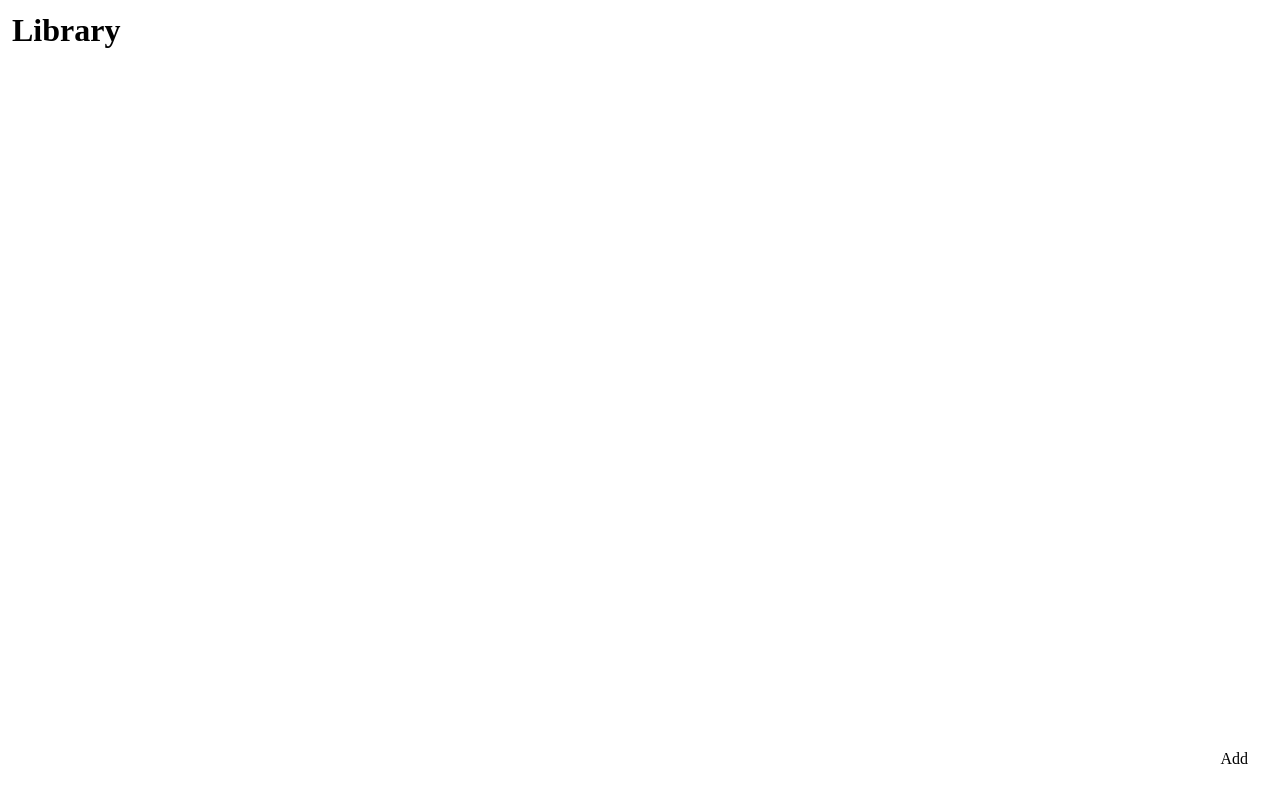
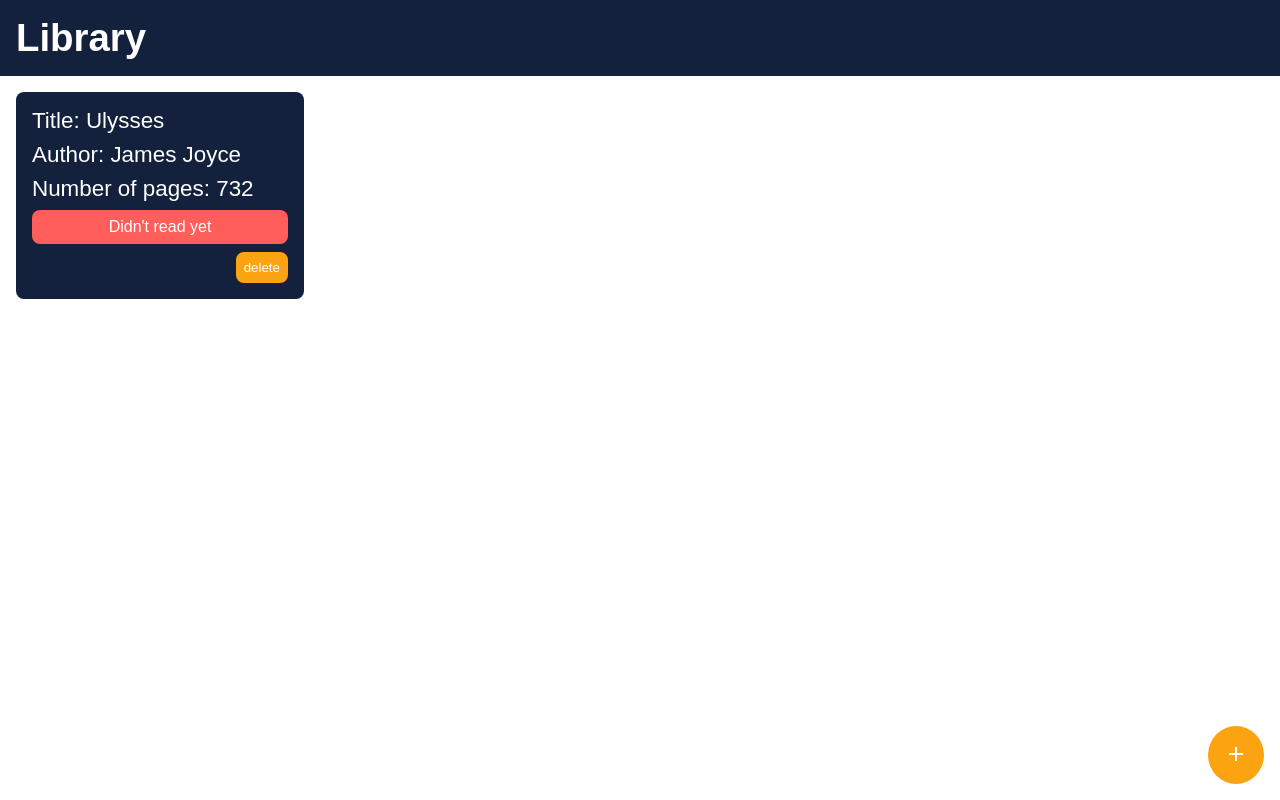
Before and after one commit to evorition/library, a plain HTML site: page index.html in a window 1280 px wide. Drawn offline with Linux system fonts and the light colour scheme.

Commit message:
Make it look pretty with CSS

```diff
--- a/index.html
+++ b/index.html
@@ -7,17 +7,19 @@
   <meta name="viewport" content="width=device-width, initial-scale=1.0">
   <link href="./static/css/style.css" rel="stylesheet">
   <script src="./static/scripts/script.js" defer></script>
+  <link rel="stylesheet" href="https://fonts.googleapis.com/icon?family=Material+Icons">
   <title>Library</title>
 </head>
 
 <body>
-  <div id="header">
-    <h1>Library</h1>
-  </div>
   <div id="modal-form">
     <div id="modal-title">
       <h1>Add new book</h1>
-      <div id="close-btn">Close</div>
+      <div id="close-btn">
+        <span class="material-icons">
+          close
+        </span>
+      </div>
     </div>
     <form action="" method="post">
       <label for="title">Title:</label>
@@ -35,8 +37,17 @@
       <input type="submit">
     </form>
   </div>
-  <div id="books"></div>
-  <div id="add-btn">Add</div>
+  <div id="main">
+    <div id="header">
+      <h1>Library</h1>
+    </div>
+    <div id="books"></div>
+    <div id="add-btn">
+      <span class="material-icons">
+        add
+      </span>
+    </div>
+  </div>
 </body>
 
 </html>
--- a/static/css/style.css
+++ b/static/css/style.css
@@ -1,10 +1,24 @@
+@import url('https://fonts.googleapis.com/css2?family=Roboto&display=swap');
+
+:root {
+  --main-color: rgb(20, 33, 61);
+  --accent-color: rgb(252, 163, 17);
+  --font-color: rgb(255, 255, 255);
+  --radius: 8px;
+}
+
 * {
+  font-family: "Robot", sans-serif;
   margin: 0;
   padding: 0;
 }
 
-body {
+#main {
   height: 100vh;
+}
+
+p {
+  word-break: break-all;
 }
 
 form {
@@ -14,8 +28,39 @@ form {
   gap: 16px;
 }
 
+input {
+  border: none;
+}
+
+input[type="number"]:focus,
+input[type="text"]:focus {
+  outline: solid var(--accent-color) 2px;
+}
+
+input[type="submit"],
+.delete-btn,
+.read-btn {
+  background-color: var(--accent-color);
+  color: rgb(255, 255, 255);
+  border: none;
+  border-radius: var(--radius);
+  padding: 8px;
+}
+
+input[type="submit"] {
+
+  font-size: 1rem;
+}
+
+input[type="checkbox"] {
+  accent-color: var(--accent-color);
+}
+
 #header {
-  padding: 12px;
+  font-size: 1.2rem;
+  background-color: var(--main-color);
+  color: rgb(255, 255, 255);
+  padding: 16px;
 }
 
 #modal-form {
@@ -23,22 +68,68 @@ form {
   position: absolute;
   left: 50%;
   top: 50%;
+  z-index: 1;
   transform: translate(-50%, -50%);
+  padding: 16px;
+  border-radius: var(--radius);
+  background-color: var(--main-color);
+  color: rgb(255, 255, 255);
 }
 
 #modal-title {
   display: flex;
   justify-content: space-between;
   align-items: center;
+  padding-bottom: 12px;
 }
 
 #books {
   display: grid;
-  grid-template-columns: repeat(auto-fill, minmax(250px, 1fr));
+  grid-template-columns: repeat(auto-fill, minmax(300px, 1fr));
+}
+
+.book {
+  display: flex;
+  flex-direction: column;
+  align-items: flex-start;
+  gap: 8px;
+  margin: 16px;
+  padding: 16px;
+  font-size: 1.4rem;
+  background-color: var(--main-color);
+  color: var(--font-color);
+  border-radius: var(--radius);
 }
 
 #add-btn {
+  font-size: 0.5rem;
   position: absolute;
-  bottom: 32px;
-  right: 32px;
+  padding: 16px;
+  border-radius: 50%;
+  background-color: var(--accent-color);
+  color: var(--font-color);
+  bottom: 16px;
+  right: 16px;
 }
+
+#close-btn {
+  padding: 2px;
+  font-size: 0.1rem;
+  border-radius: 50%;
+  background-color: var(--accent-color);
+}
+
+.read-btn {
+  font-size: 1rem;
+  background-color: rgb(255, 94, 91);
+  align-self: stretch;
+}
+
+.complete {
+  background-color: rgb(0, 206, 203);
+}
+
+.delete-btn {
+  align-self: flex-end;
+  margin-top: auto;
+}
--- a/static/scripts/script.js
+++ b/static/scripts/script.js
@@ -1,5 +1,6 @@
 const library = [];
 
+const mainBody = document.querySelector("#main");
 const modalForm = document.querySelector("#modal-form");
 const form = document.querySelector("form");
 const booksGrid = document.querySelector("#books");
@@ -7,7 +8,7 @@ const addButton = document.querySelector("#add-btn");
 const closeButton = document.querySelector("#close-btn");
 
 form.addEventListener("submit", addBookToLibrary);
-addButton.addEventListener("click", e => modalForm.style.display = "block");
+addButton.addEventListener("click", openForm);
 closeButton.addEventListener("click", closeForm);
 
 function Book(title, author, pages, read) {
@@ -61,13 +62,21 @@ function addBookToGrid(book) {
   updateIndex();
 }
 
+function openForm() {
+  modalForm.style.display = "block";
+  mainBody.style.filter = "blur(2px) grayscale(50%)";
+}
+
 function closeForm() {
   modalForm.style.display = "none";
+  mainBody.style.filter = null;
   form.reset();
 }
 
 function addReadButton(book) {
   const readButton = document.createElement("button");
+
+  readButton.classList.add("read-btn");
   assignReadStatus(book, readButton);
 
   readButton.addEventListener("click", () => {
@@ -81,8 +90,10 @@ function addReadButton(book) {
 function assignReadStatus(book, readButton) {
   if (book.read) {
     readButton.textContent = "Read";
+    readButton.classList.add("complete");
   } else {
     readButton.textContent = "Didn't read yet";
+    readButton.classList.remove("complete");
   }
 }
 
@@ -112,3 +123,6 @@ function updateIndex() {
     bookElements[i].dataset.index = i;
   }
 }
+
+const ulysses = new Book("Ulysses", "James Joyce", 732, false);
+addBookToGrid(ulysses);
```
